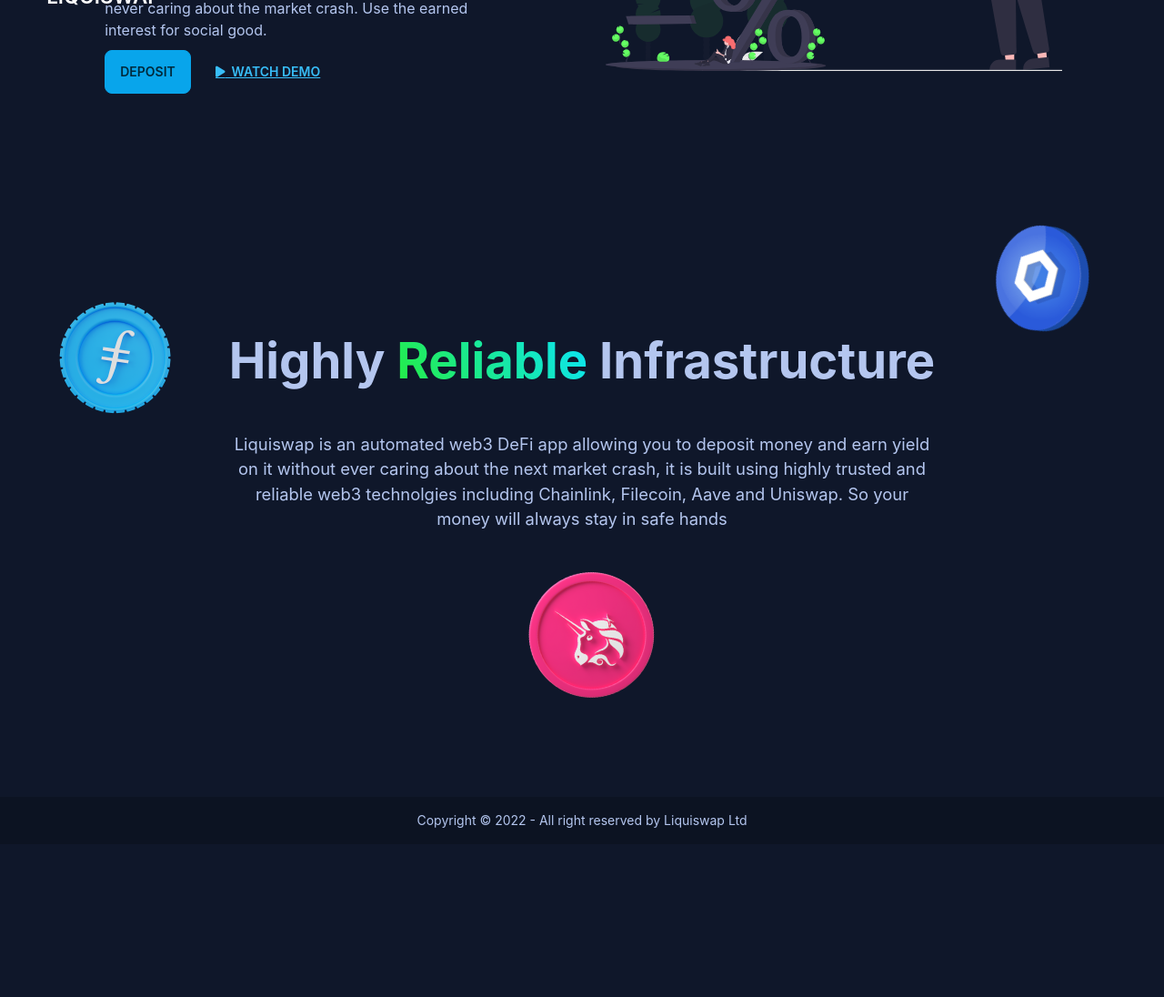
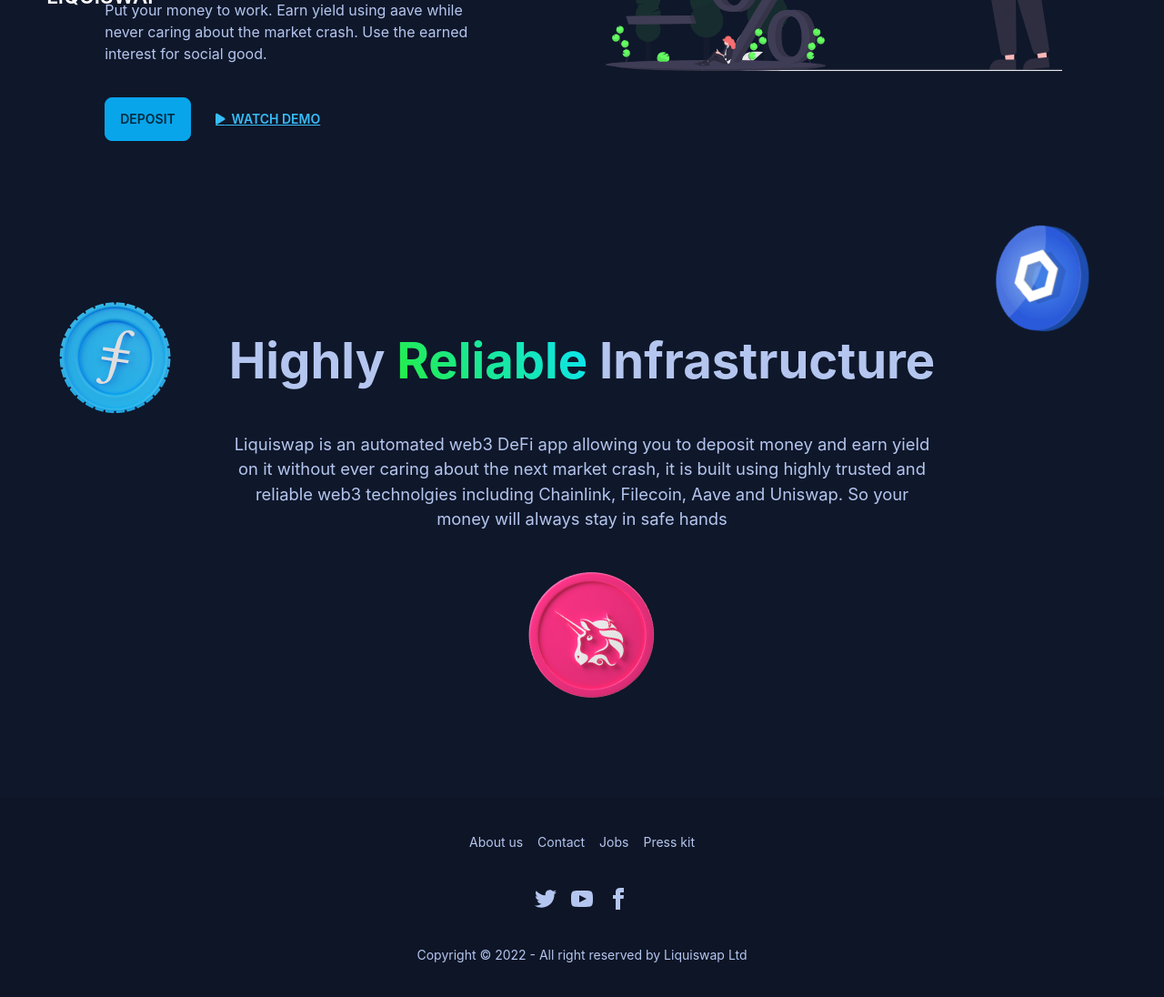
Before and after one commit to VaibhavArora19/Liquiswap, a React (Create React App) app in the folder client/: page / in a window 1280 px wide. Shown: the part 427-1523 px from the top of the page at 91% size. Before the commit the page ends 1355 px from the top, so only its background shows below. Built offline with nearby package versions, Linux system fonts and the light colour scheme; no server answers.

Commit message:
finished frontend

```diff
--- a/client/src/components/Footer/Footer.js
+++ b/client/src/components/Footer/Footer.js
@@ -1,9 +1,23 @@
 const Footer = (props) => {
-    return <footer style = {{marginTop: props.margin,}} className="footer footer-center p-4 bg-base-300 text-base-content">
+    return <footer style = {{position: "relative", bottom: "0", "marginTop": props.margin}} className="footer footer-center p-10 bg-base-200 text-base-content rounded">
+    <div className="grid grid-flow-col gap-4">
+      <a className="link link-hover">About us</a>
+      <a className="link link-hover">Contact</a>
+      <a className="link link-hover">Jobs</a>
+      <a className="link link-hover">Press kit</a>
+    </div>
+    <div>
+      <div className="grid grid-flow-col gap-4">
+        <a><svg xmlns="http://www.w3.org/2000/svg" width="24" height="24" viewBox="0 0 24 24" className="fill-current"><path d="M24 4.557c-.883.392-1.832.656-2.828.775 1.017-.609 1.798-1.574 2.165-2.724-.951.564-2.005.974-3.127 1.195-.897-.957-2.178-1.555-3.594-1.555-3.179 0-5.515 2.966-4.797 6.045-4.091-.205-7.719-2.165-10.148-5.144-1.29 2.213-.669 5.108 1.523 6.574-.806-.026-1.566-.247-2.229-.616-.054 2.281 1.581 4.415 3.949 4.89-.693.188-1.452.232-2.224.084.626 1.956 2.444 3.379 4.6 3.419-2.07 1.623-4.678 2.348-7.29 2.04 2.179 1.397 4.768 2.212 7.548 2.212 9.142 0 14.307-7.721 13.995-14.646.962-.695 1.797-1.562 2.457-2.549z"></path></svg></a>
+        <a><svg xmlns="http://www.w3.org/2000/svg" width="24" height="24" viewBox="0 0 24 24" className="fill-current"><path d="M19.615 3.184c-3.604-.246-11.631-.245-15.23 0-3.897.266-4.356 2.62-4.385 8.816.029 6.185.484 8.549 4.385 8.816 3.6.245 11.626.246 15.23 0 3.897-.266 4.356-2.62 4.385-8.816-.029-6.185-.484-8.549-4.385-8.816zm-10.615 12.816v-8l8 3.993-8 4.007z"></path></svg></a>
+        <a><svg xmlns="http://www.w3.org/2000/svg" width="24" height="24" viewBox="0 0 24 24" className="fill-current"><path d="M9 8h-3v4h3v12h5v-12h3.642l.358-4h-4v-1.667c0-.955.192-1.333 1.115-1.333h2.885v-5h-3.808c-3.596 0-5.192 1.583-5.192 4.615v3.385z"></path></svg></a>
+      </div>
+    </div>
     <div>
       <p>Copyright © 2022 - All right reserved by Liquiswap Ltd</p>
     </div>
   </footer>
 };
 
+// style = {{position: "relative", bottom: "0", "marginTop": props.margin}}
 export default Footer;
--- a/client/src/components/LandingPage/LandingPage.module.css
+++ b/client/src/components/LandingPage/LandingPage.module.css
@@ -18,8 +18,8 @@
 }
 
 .description p {
-    margin-top: 2%;
-    margin-bottom: 2%;
+    margin-top: 7%;
+    margin-bottom: 7%;
     width: 85%;
     font-size: 1rem;
 }
--- a/client/src/components/SocialGood/CheckNft.js
+++ b/client/src/components/SocialGood/CheckNft.js
@@ -18,7 +18,7 @@
         let totalNft = await contract.getNumNFTs();
         totalNft = totalNft.toString();
         for(let i = 0; i<totalNft; i++){
-          list.push(<img src = {SocialGood} />);
+          list.push(<img src = "https://img.icons8.com/pastel-glyph/216/40C057/bunch-flowers.png" />);
         }
         setNftCount(list);
 
@@ -40,7 +40,7 @@
         </ul>
       </div>
       <div className="grid grid-cols-3">
-      {nftCount>=0 && nftCount}
+      {nftCount.length >= 0 && nftCount}
       </div>
       <h3 className={classes.message}>
         {nftCount === -1 && "Please connect your wallet"}
--- a/client/src/components/SocialGood/CheckNft.module.css
+++ b/client/src/components/SocialGood/CheckNft.module.css
@@ -13,9 +13,9 @@
 }
 
 .nftSection img{
-    box-shadow: rgba(0, 0, 0, 0.35) 0px 5px 15px;
+    box-shadow: rgba(67, 179, 19, 0.755) 0px 5px 15px;
     margin: 10% auto;
-    width: 250px;
+    width: 210px;
     padding: 8%;
     border-radius: 20px;
 }
```
